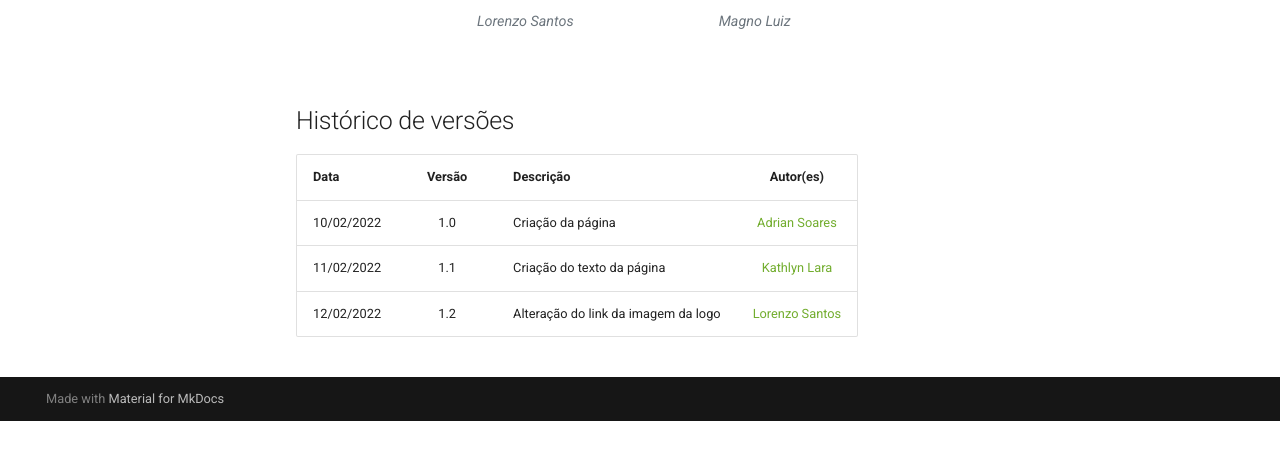
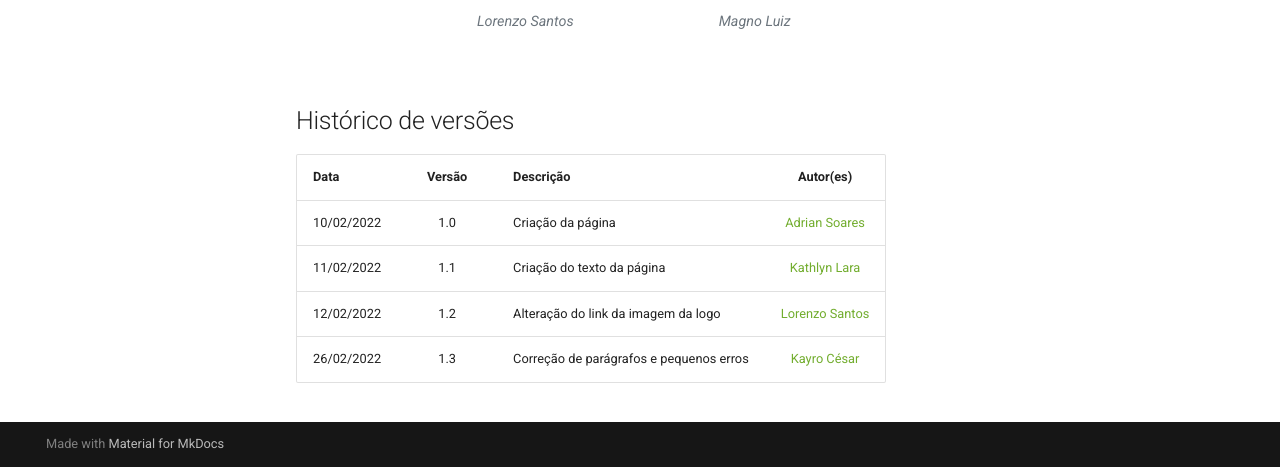
Before and after one commit to Interacao-Humano-Computador/2021.2-Prefeitura-de-Passo-Fundo, an MkDocs documentation site: the page built from docs/index.md, in a window 1280 px wide and 900 px high, scrolled down 1032 px, cut to the strip 433-900 px from the top of the window. Built offline with MkDocs 1.6.1 and Material for MkDocs 9.7.7, drawn with Linux system fonts in a browser that asks for light colours; comment, search, counter and statistics services are not loaded; before the commit the page ends 1886 px from its top, so only the background shows below that.

Commit message:
versionamento adicionado

```diff
--- a/docs/index.md
+++ b/docs/index.md
@@ -62,6 +62,7 @@
 
  | **Data**   | **Versão** | **Descrição**                            |                **Autor(es)**                 |
  | ---------- | :--------: | ---------------------------------------- | :------------------------------------------: |
- | 10/02/2022 |    1.0     | Criação da página            |         [Adrian Soares](github.com/SwampTG)       |
- | 11/02/2022 |    1.1     | Criação do texto da página|    [Kathlyn Lara](github.com/klmurussi)   |
- | 12/02/2022 |    1.2     | Alteração do link da imagem da logo |    [Lorenzo Santos](github.com/lorenzo7377)    |
+ | 10/02/2022 |    1.0     | Criação da página            |         [Adrian Soares](https://github.com/SwampTG)       |
+ | 11/02/2022 |    1.1     | Criação do texto da página|    [Kathlyn Lara](https://github.com/klmurussi)   |
+ | 12/02/2022 |    1.2     | Alteração do link da imagem da logo |    [Lorenzo Santos](https://github.com/lorenzo7377)    |
+ | 26/02/2022 |    1.3     | Correção de parágrafos e pequenos erros|    [Kayro César](https://github.com/kayrocesar)    |
```
